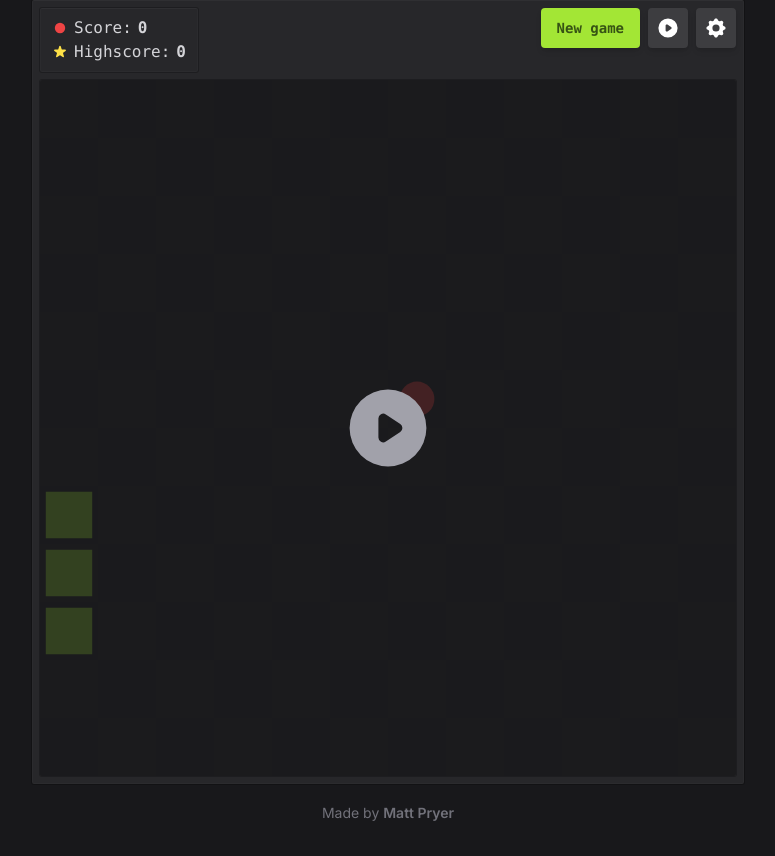
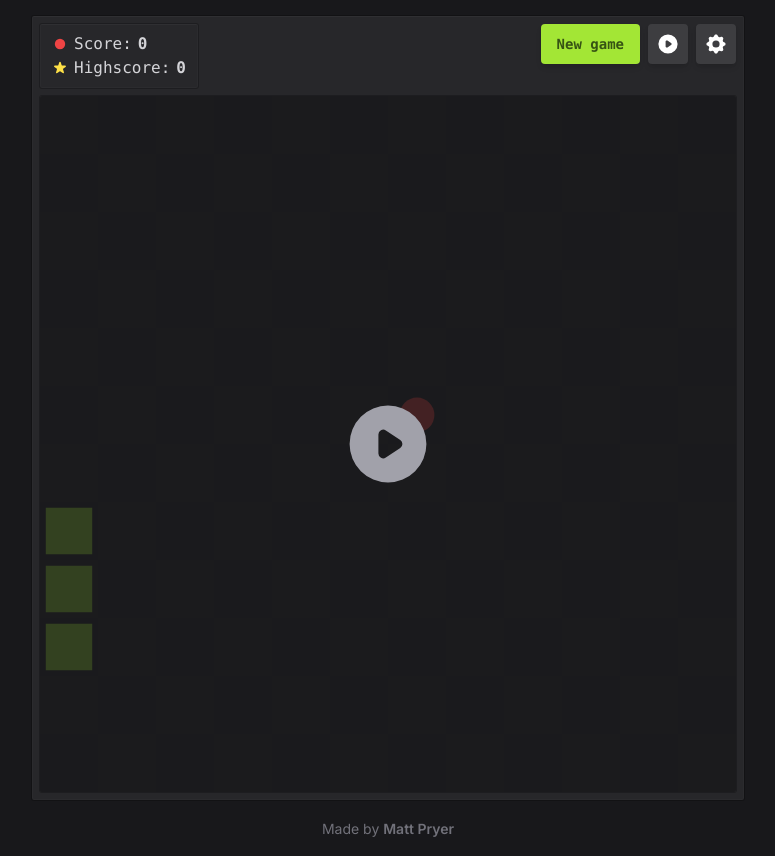
Before and after one commit to mwpryer/snake-game, a website with bundled scripts: page index.html in a window 1280 px wide. Shown: the whole page, without its empty margins (252-1027 px from the left). Built offline with nearby package versions, Linux system fonts and the light colour scheme.

Commit message:
Add padding for smaller screens

```diff
--- a/index.html
+++ b/index.html
@@ -28,7 +28,7 @@
   <body
     class="flex min-h-screen flex-col justify-between bg-gray-900 font-sans text-base antialiased"
   >
-    <main class="flex flex-grow items-center">
+    <main class="flex flex-grow items-center pt-4">
       <!-- Snake game -->
       <div id="game" class="card card-shadow mx-auto rounded-sm p-2 font-mono">
         <!-- Panel -->
```
Also changed, not shown: css/style.css.
